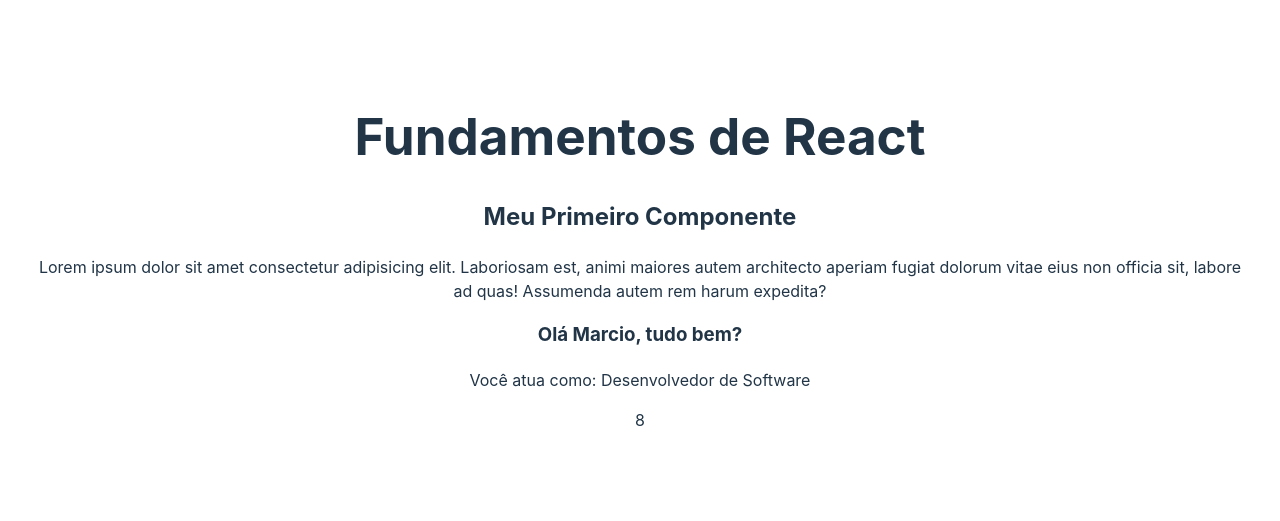
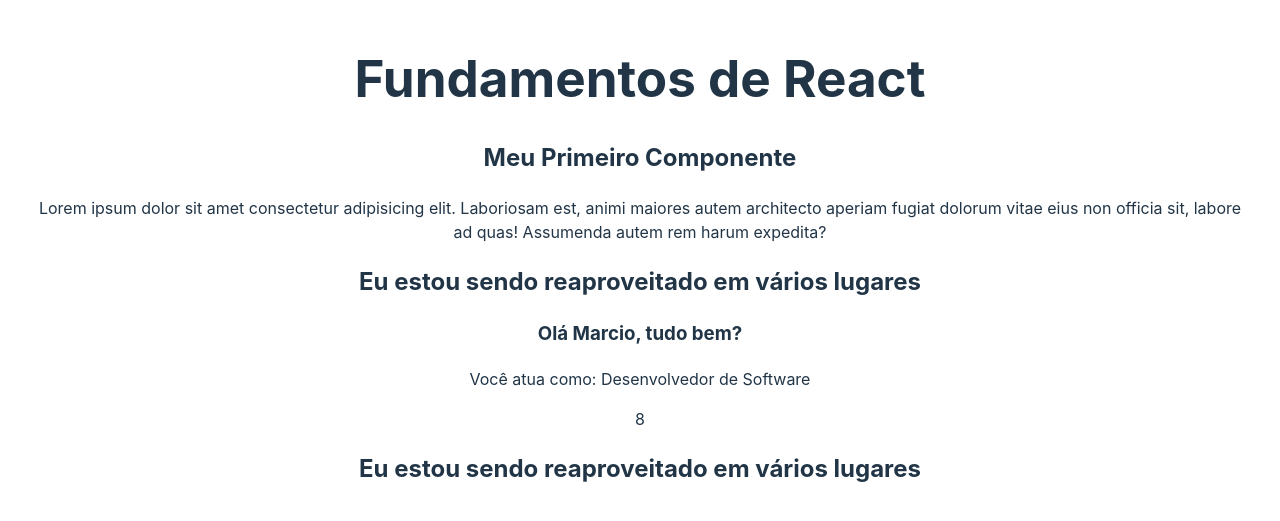
Before and after one commit to juniormps/estudos-react, a React (Vite) app in the folder 2-FUNDAMENTOS/fundamentos/: page / in a window 1280 px wide. Shown: the part 139-660 px from the top of the page. Built offline with nearby package versions, Linux system fonts and the light colour scheme.

Commit message:
hierarquia de componentes

```diff
--- a/2-FUNDAMENTOS/fundamentos/src/App.jsx
+++ b/2-FUNDAMENTOS/fundamentos/src/App.jsx
@@ -1,6 +1,7 @@
 //Components
 import FirstComponent from './components/FirstComponent'
 import TemplateExpressions from './components/TemplateExpressions'
+import MyComponent from './components/MyComponent'
 
 
 //Styles / CSS
@@ -13,6 +14,7 @@
       <h1>Fundamentos de React</h1>
       <FirstComponent/>
       <TemplateExpressions/>
+      <MyComponent/>
     </>
   )
 }
--- a/2-FUNDAMENTOS/fundamentos/src/components/FirstComponent.jsx
+++ b/2-FUNDAMENTOS/fundamentos/src/components/FirstComponent.jsx
@@ -1,4 +1,6 @@
 //Criando o primeiro componente
+
+import MyComponent from "./MyComponent"
 
 const FirstComponent = () => {
     //Aqui comenta assim
@@ -15,6 +17,7 @@
             <p>
                 Lorem ipsum dolor sit amet consectetur adipisicing elit. Laboriosam est, animi maiores autem architecto aperiam fugiat dolorum vitae eius non officia sit, labore ad quas! Assumenda autem rem harum expedita?
             </p>
+            <MyComponent/>
         </>
 
     )
--- /dev/null
+++ b/2-FUNDAMENTOS/fundamentos/src/components/MyComponent.jsx
@@ -0,0 +1,11 @@
+import React from 'react'
+
+const MyComponent = () => {
+  return (
+    <>
+        <h2>Eu estou sendo reaproveitado em vários lugares</h2>
+    </>
+  )
+}
+
+export default MyComponent
```
